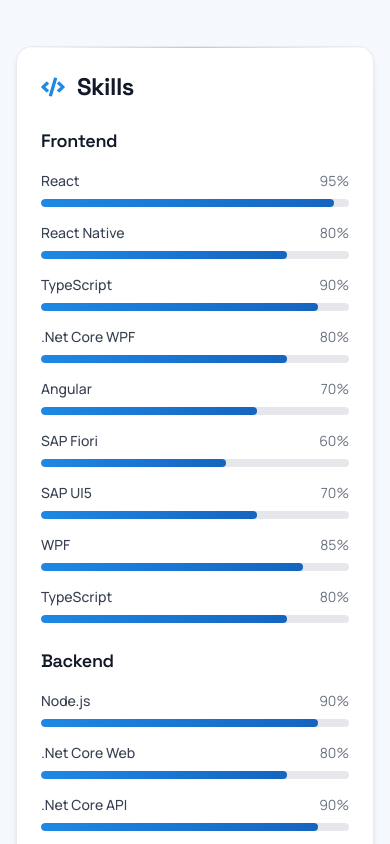
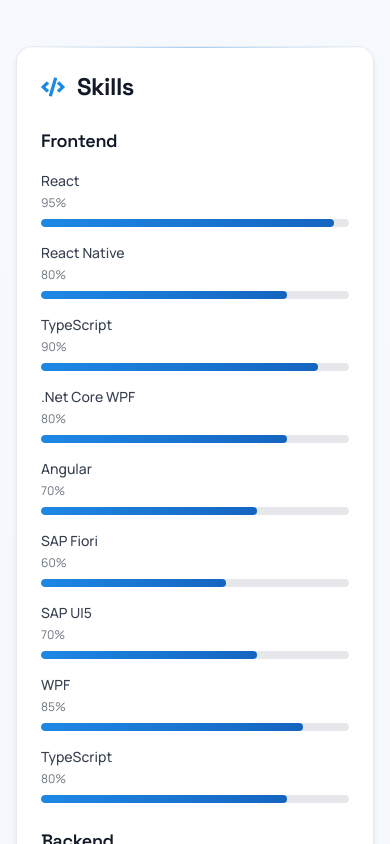
Before and after one commit to jawdat89/cv, a React (Vite) app: page / in a window 390 px wide. Shown: the part 5040-5884 px from the top of the page. Built offline with nearby package versions, Linux system fonts and the light colour scheme; what tailwindcss-rtl would draw is missing.

Commit message:
Improve skills section readability on small screens.
Allow long skill labels to wrap and prevent flex/grid overflow so all skills remain visible across mobile and browser layouts.

Made-with: Cursor

```diff
--- a/src/components/AnimatedProgressBar.tsx
+++ b/src/components/AnimatedProgressBar.tsx
@@ -28,14 +28,14 @@ export const AnimatedProgressBar: React.FC<AnimatedProgressBarProps> = ({
   const percentage = Math.min((value / max) * 100, 100);
 
   return (
-    <div ref={ref} className={clsx('w-full', className)}>
+    <div ref={ref} className={clsx('w-full min-w-0', className)}>
       {label && (
-        <div className="flex justify-between items-center mb-2">
-          <span className="text-sm font-medium text-gray-700 dark:text-gray-300">
+        <div className="mb-2 flex flex-col gap-1 sm:flex-row sm:items-center sm:justify-between">
+          <span className="min-w-0 text-sm font-medium text-gray-700 dark:text-gray-300 break-words">
             {label}
           </span>
           {showPercentage && (
-            <span className="text-sm text-gray-500 dark:text-gray-400">
+            <span className="shrink-0 text-xs text-gray-500 dark:text-gray-400 sm:text-sm">
               {value}%
             </span>
           )}
--- a/src/pages/dashboard/components/SkillsComponent.tsx
+++ b/src/pages/dashboard/components/SkillsComponent.tsx
@@ -28,7 +28,7 @@ const SkillsComponent: React.FC = () => {
           />
           {t("sections.skills.title")}
         </h2>
-        <div className="grid grid-cols-1 lg:grid-cols-2 gap-6 sm:gap-8">
+        <div className="grid grid-cols-1 gap-6 sm:gap-8 lg:grid-cols-2">
           {Object.entries(
             cvData.skills.reduce((acc, skill) => {
               if (!acc[skill.category]) acc[skill.category] = [];
@@ -36,7 +36,7 @@ const SkillsComponent: React.FC = () => {
               return acc;
             }, {} as Record<string, typeof cvData.skills>)
           ).map(([category, skills]) => (
-            <div key={category}>
+            <div key={category} className="min-w-0">
               <h3 className="text-lg font-semibold text-gray-900 dark:text-white mb-4">
                 {t(
                   `skillCategories.${
```
